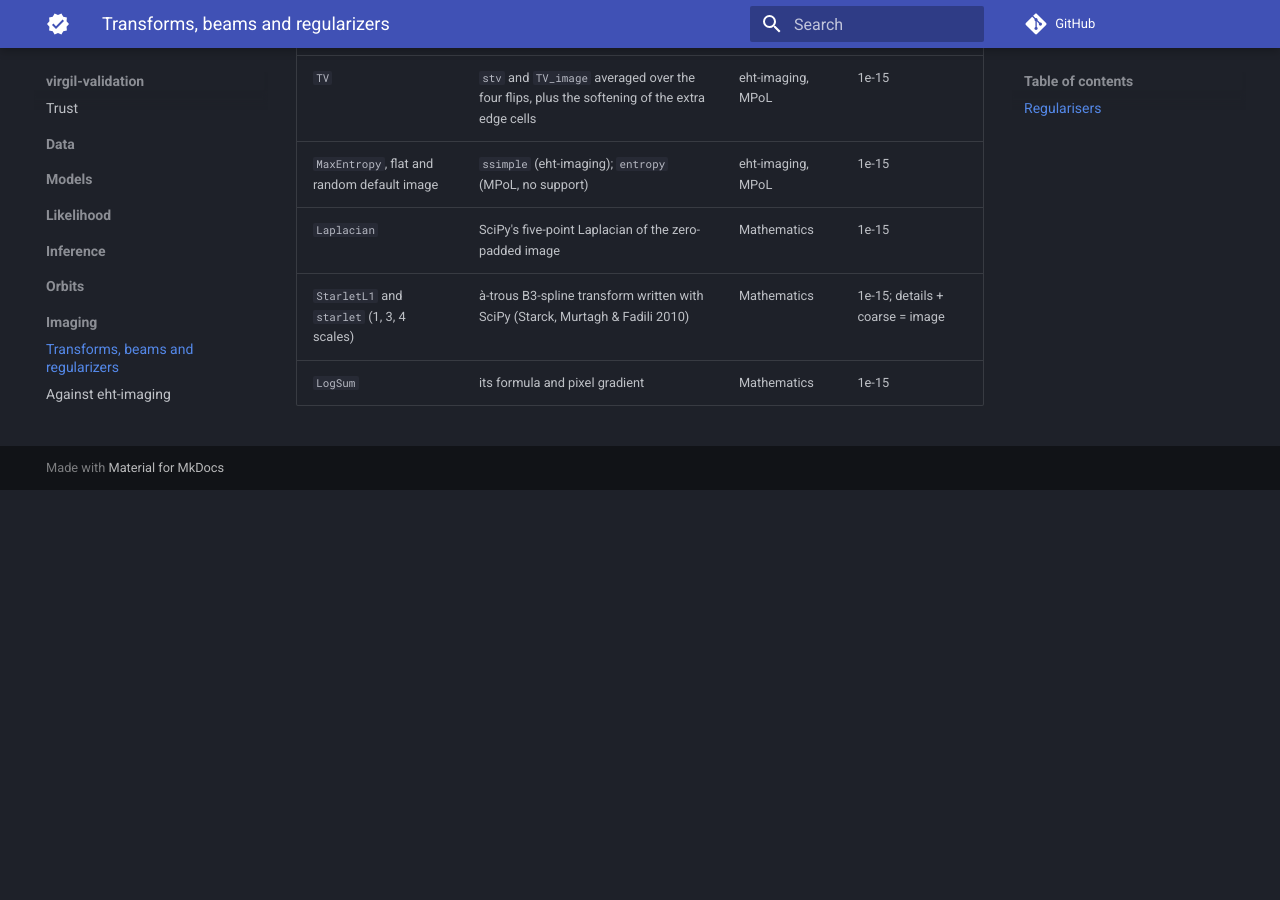
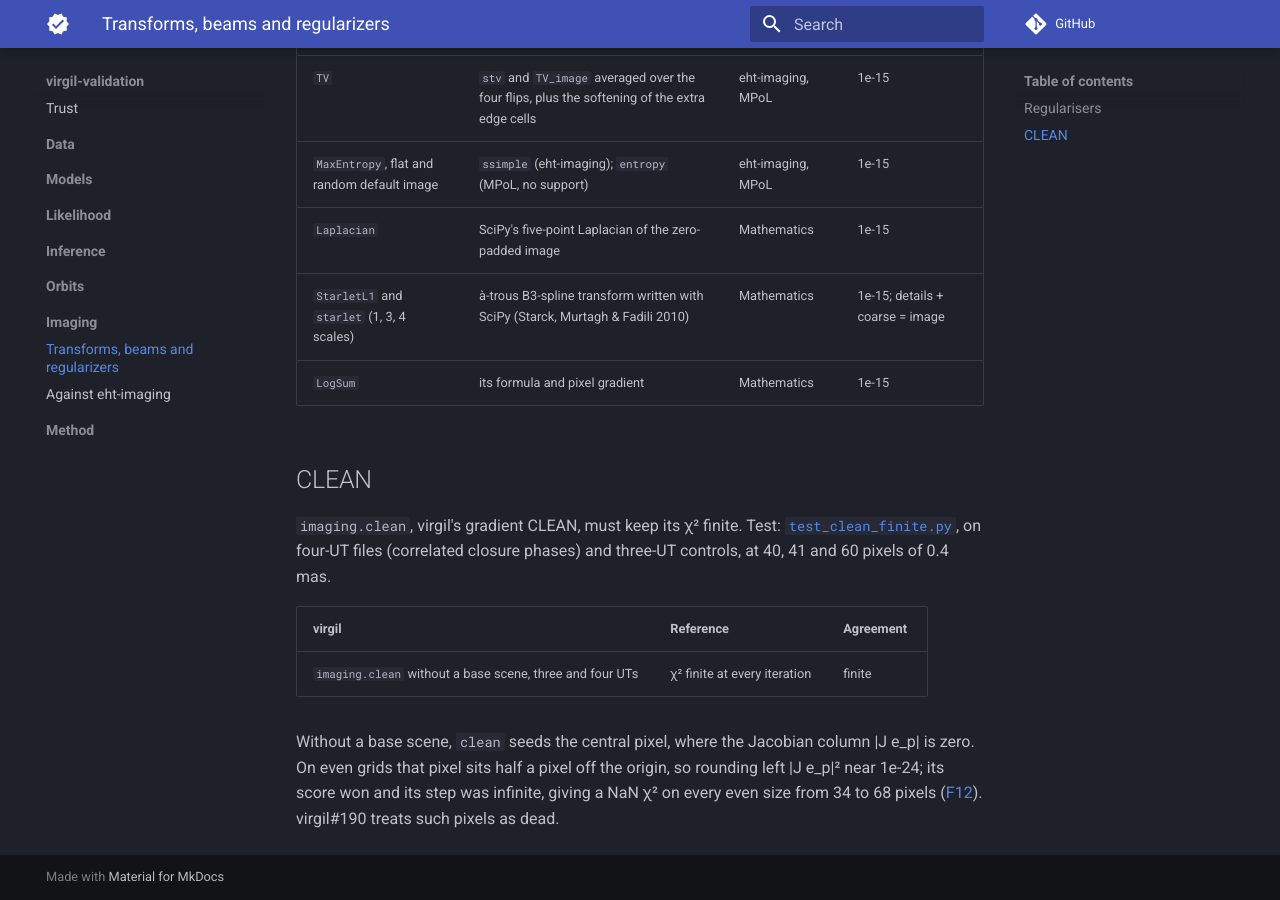
Before and after one commit to benjaminpope/virgil-validation, an MkDocs documentation site: the page built from docs/imaging/machinery.md, in a window 1280 px wide and 900 px high, scrolled down 1433 px. Built offline with MkDocs 1.6.1 and Material for MkDocs 9.7.7, drawn with Linux system fonts in a browser that asks for light colours; comment, search, counter and statistics services are not loaded; before the commit the page ends 1923 px from its top, so only the background shows below that.

Commit message:
Address review: report.py's PMOIRED link, README points to the topic pages, Stage 1 link on the PMOIRED page, a CLEAN section for imaging.clean
Co-Authored-By: Claude Opus 5.5 <noreply@anthropic.com>

```diff
--- a/docs/imaging/machinery.md
+++ b/docs/imaging/machinery.md
@@ -36,3 +36,20 @@ chain rule.
 | `Laplacian` | SciPy's five-point Laplacian of the zero-padded image | Mathematics | 1e-15 |
 | `StarletL1` and `starlet` (1, 3, 4 scales) | à-trous B3-spline transform written with SciPy (Starck, Murtagh & Fadili 2010) | Mathematics | 1e-15; details + coarse = image |
 | `LogSum` | its formula and pixel gradient | Mathematics | 1e-15 |
+
+## CLEAN
+
+`imaging.clean`, virgil's gradient CLEAN, must keep its χ² finite. Test:
+[`test_clean_finite.py`](https://github.com/benjaminpope/virgil-validation/blob/main/tests/test_clean_finite.py), on four-UT files
+(correlated closure phases) and three-UT controls, at 40, 41 and 60 pixels
+of 0.4 mas.
+
+| virgil | Reference | Agreement |
+| --- | --- | --- |
+| `imaging.clean` without a base scene, three and four UTs | χ² finite at every iteration | finite |
+
+Without a base scene, `clean` seeds the central pixel, where the Jacobian
+column |J e_p| is zero. On even grids that pixel sits half a pixel off the
+origin, so rounding left |J e_p|² near 1e-24; its score won and its step was
+infinite, giving a NaN χ² on every even size from 34 to 68 pixels
+([F12](../index.md#F12)). virgil#190 treats such pixels as dead.
```
Also changed, not shown: README.md (+4 -2 lines), docs/method/pmoired.md (+2 -2 lines), docs/results.md (+1 -1 lines), docs/trust.md (+1 -1 lines), 2 other files.
